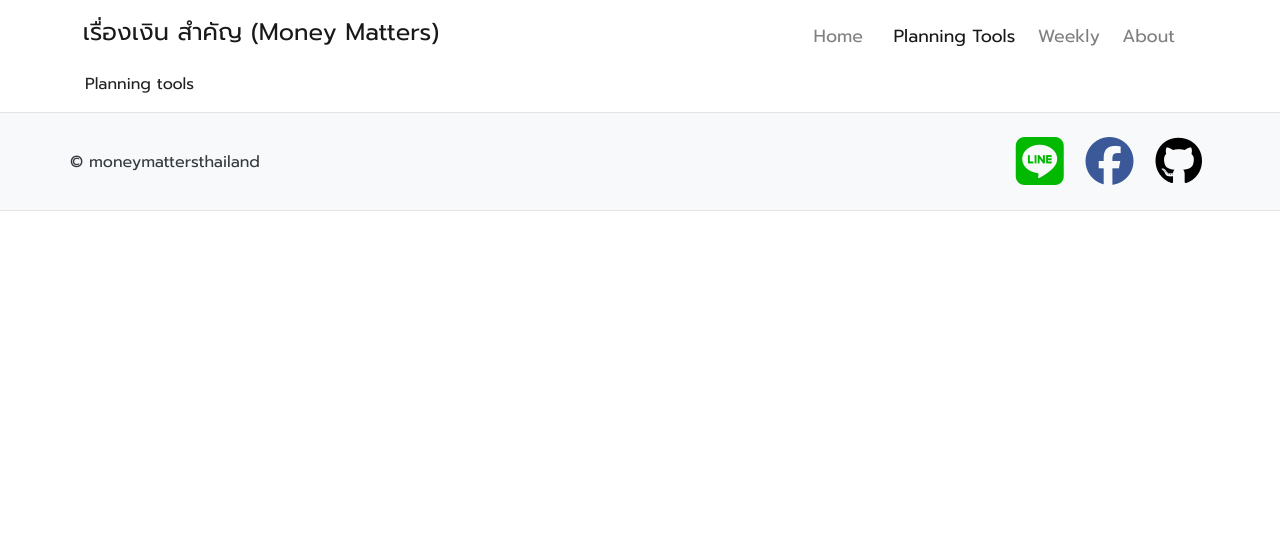
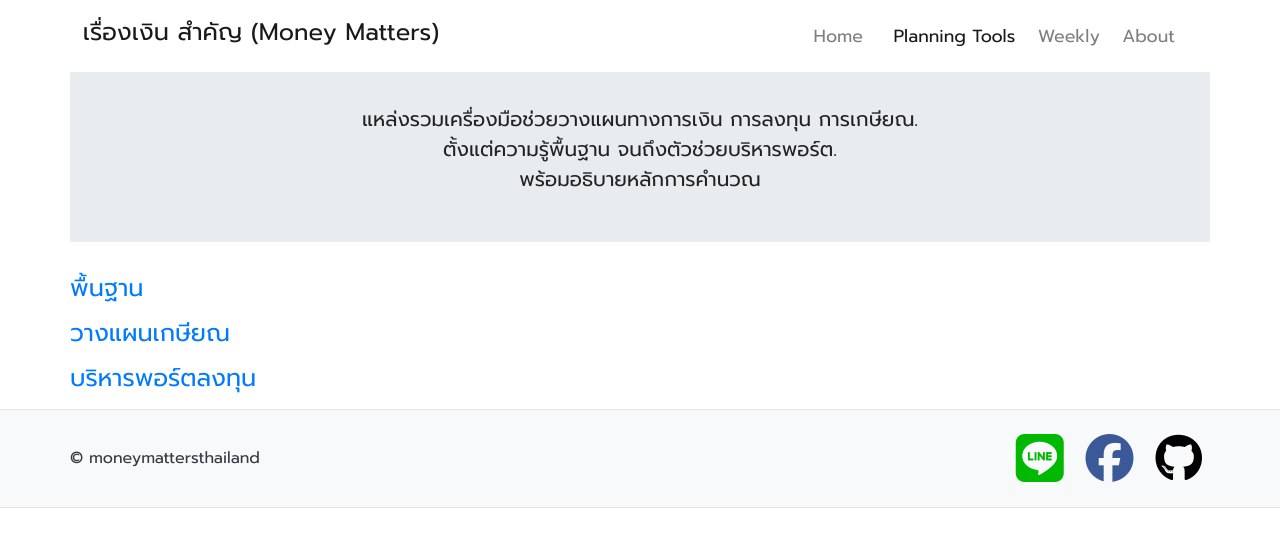
Before and after one commit to moneysart/moneysart.github.io, a Jekyll site: the page built from tools/index.html, in a window 1280 px wide. Shown: the top 547 px of the page. Built offline with Jekyll 4.4.1, drawn with Linux system fonts in a browser that asks for light colours; nearby versions of some CDN libraries.

Commit message:
structuring main tools page

```diff
--- a/index.html
+++ b/index.html
@@ -32,7 +32,7 @@ canonical_url: /
 
         <!-- Title -->
         <div class="text-left">
-            <h4 class="d-inline-block mb-2 text-primary">เครื่องมือคำนวณ</h4>
+            <h4 class="d-inline-block mb-2 text-primary">เครื่องมือคำนวณดาวเด่น</h4>
         </div>
 
         <!-- Tool #1 -->
--- a/tools/index.html
+++ b/tools/index.html
@@ -6,7 +6,41 @@ category: tools
 canonical_url: /tools/
 ---
 
-<!--- List -->
+<!--- Jumbotron -->
 <div class="container">
-    <p>Planning tools</p>
+    <div class="row jumbotron text-center d-flex align-items-center">
+        <!-- specify grid columns to occupy at different media's sizes, adding col-x with no size will act as default -->
+        <div class="col-12">
+            <p class="lead">
+                แหล่งรวมเครื่องมือช่วยวางแผนทางการเงิน การลงทุน การเกษียณ. <br>
+                ตั้งแต่ความรู้พื้นฐาน จนถึงตัวช่วยบริหารพอร์ต. <br>
+                พร้อมอธิบายหลักการคำนวณ
+            </p>
+        </div>
+    </div>
 </div>
+
+<!-- main container -->
+<div class="container">
+
+    <!-- group -->
+    <div class="row mb-2">
+        <div class="text-left">
+            <h4 class="d-inline-block mb-2 text-primary">พื้นฐาน</h4>
+        </div>
+    </div>
+
+    <!-- group -->
+    <div class="row mb-2">
+        <div class="text-left">
+            <h4 class="d-inline-block mb-2 text-primary">วางแผนเกษียณ</h4>
+        </div>
+    </div>
+
+    <!-- group -->
+    <div class="row mb-2">
+        <div class="text-left">
+            <h4 class="d-inline-block mb-2 text-primary">บริหารพอร์ตลงทุน</h4>
+        </div>
+    </div>
+</div>
```
